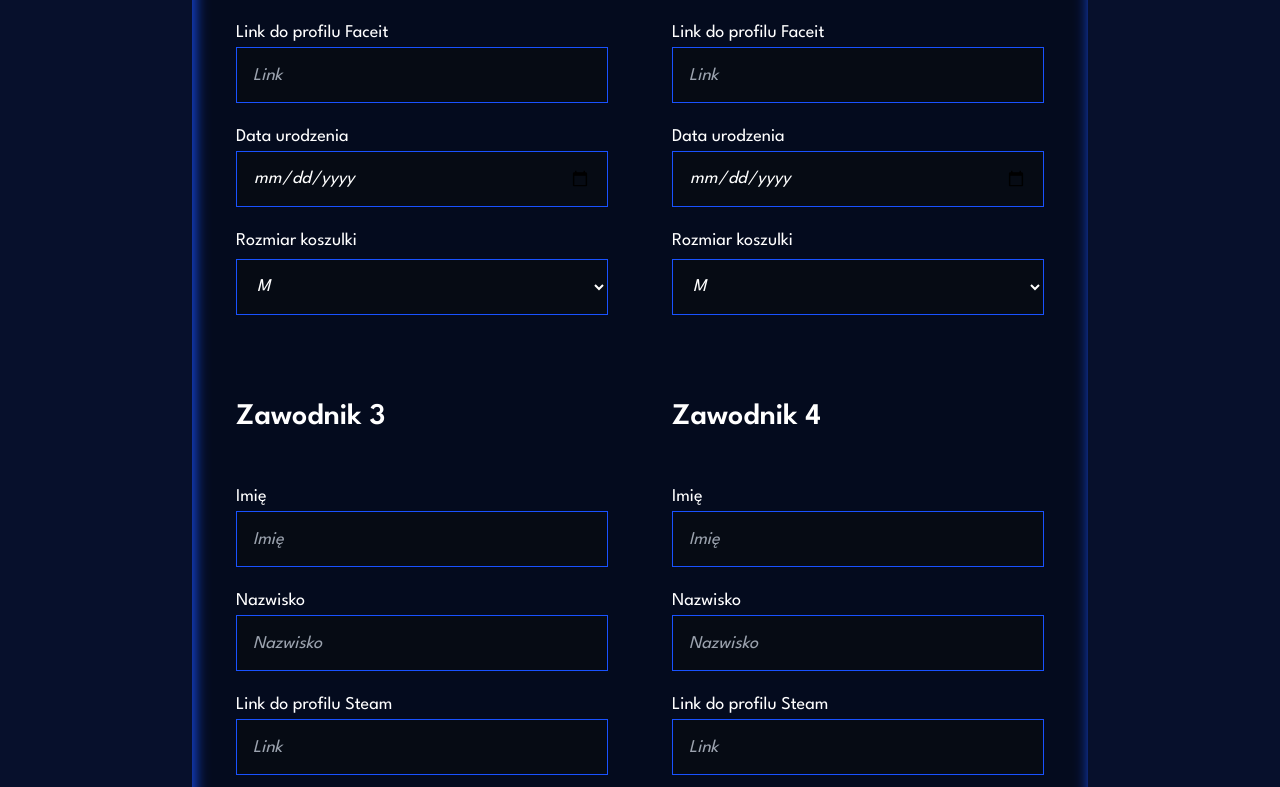
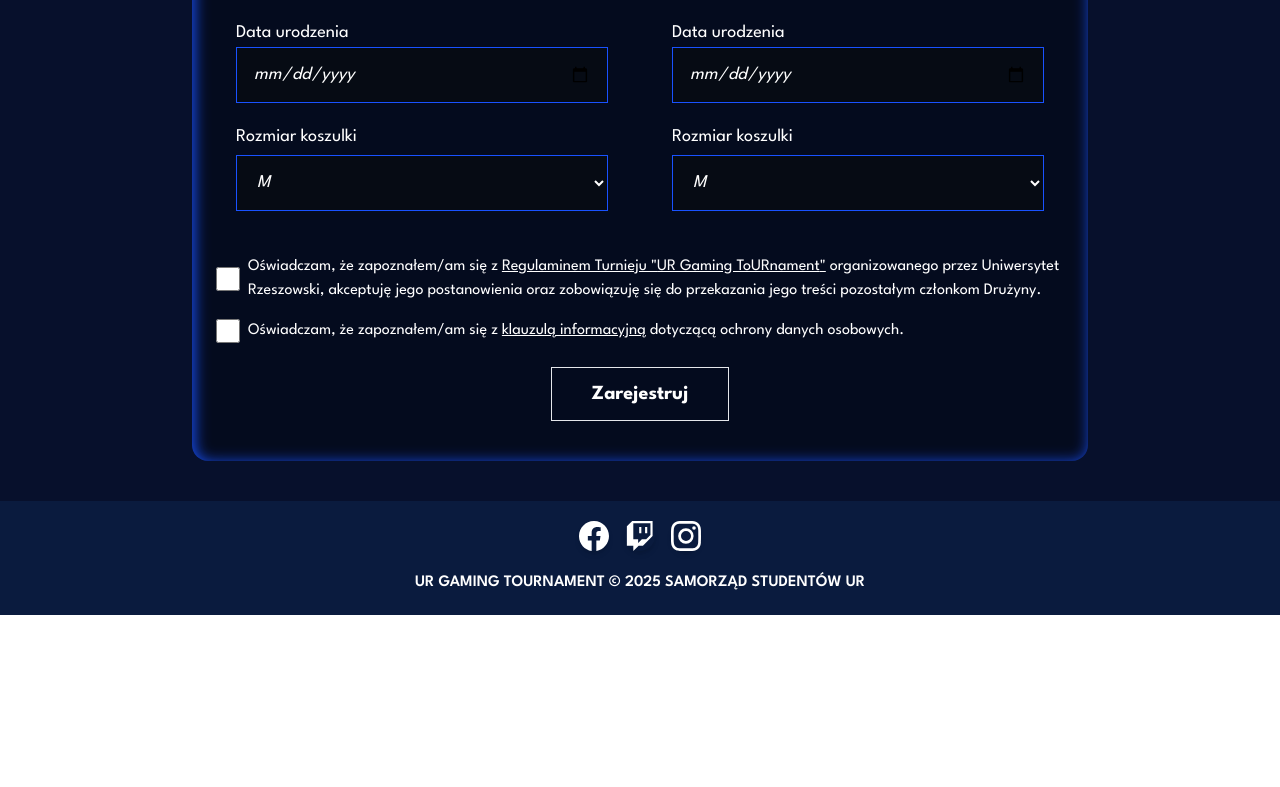
Before and after one commit to Poudretteite/UR-game-tournament, a React (Vite) app: page /rejestracja in a window 1280 px wide. Shown: the part 1193-1980 px from the top of the page. After the commit the page ends 1808 px from the top, so only its background shows below. Built offline with nearby package versions, Linux system fonts and the light colour scheme; what bad-words would draw is missing.

Commit message:
fix: remove Faceit ID handling and update tournament dates in Home component

```diff
--- a/src/components/TwitchEmbed.jsx
+++ /dev/null
@@ -1,9 +0,0 @@
-import links from '../data/links.json';
-
-const TwitchEmbed = () => {
-    return <div className="grid grid-cols-1 gap-4 place-items-stretch" style={{ aspectRatio: '16 / 9' }} >
-      <iframe src={links.Twitch} allowFullScreen="true" scrolling="no" frameBorder={0} />
-    </div>;
-  }
-
-  export default TwitchEmbed;
--- a/src/data/links.json
+++ b/src/data/links.json
@@ -1,4 +1,4 @@
 {
     "Twitch": "https://player.twitch.tv/?channel=gamex_tournament&parent=gamextournament.pl",
-    "Rules": "https://drive.google.com/file/d/1JS1sbZlzKHQdUD-GCbrM3lIZGhQ_uV_t/view"
+    "Rules": "https://drive.google.com/file/d/1is_LOi36po80Kgx9x2c-t440RD3w-iGs/view"
 }
--- a/src/functions/validateForm.js
+++ b/src/functions/validateForm.js
@@ -49,12 +49,6 @@ export function validateForm(data) {
   for (let index = 0; index < data.members.length; index++) {
     const member = data.members[index];
     const i = index + 1;
-    const optional = i === 6;
-
-    // Pomijamy opcjonalnego rezerwowego, jeśli pola są puste
-    if (optional && !member.firstName && !member.lastName && !member.steam) {
-      continue;
-    }
 
     if (index == 0) {
       if (member.firstName.toLowerCase() + " " + member.lastName.toLowerCase() !== data.team.captainName.toLowerCase()) {
@@ -90,10 +84,6 @@ export function validateForm(data) {
       return `Link Steam zawodnika ${i} jest niepoprawny.`;
     }
 
-    if (!/^https:\/\/www\.faceit\.com\/[a-z]{2}\/players\/[A-Za-z0-9_.-]+\/?$/.test(member.faceit)) {
-      return `Link Faceit zawodnika ${i} jest niepoprawny.`;
-    }
-
     if (!member.birthDate || new Date(member.birthDate) > new Date(date2007) || isNaN(new Date(member.birthDate))) {
       return `Zawodnik ${i} musi być urodzony przed ${date2007}.`;
     }
@@ -110,12 +100,5 @@ export function validateForm(data) {
     return 'Każdy link Steam musi być unikalny.';
   }
 
-  const faceitIDs = data.members.map(member => member.faceit.trim());
-  const uniqueFaceitIDs = new Set(steamIDs);
-
-  if (uniqueFaceitIDs.size !== faceitIDs.length) {
-    return 'Każdy link FACEIT musi być unikalny.';
-  }
-
   return null;
 }
--- a/src/routes/Form.jsx
+++ b/src/routes/Form.jsx
@@ -24,7 +24,6 @@ function Form() {
       const firstName = rawData[`${prefix}Name`]?.trim() || '';
       const lastName  = rawData[`${prefix}LastName`]?.trim() || '';
       const steam = rawData[`${prefix}Steam`]?.trim() || '';
-      const faceit = rawData[`${prefix}Faceit`]?.trim() || '';
       const birthDate = rawData[`${prefix}birthDate`] || '';
       const shirtSize = rawData[`${prefix}shirtSize`] || '';
 
@@ -34,7 +33,7 @@ function Form() {
         continue;
       }
 
-      members.push({ firstName, lastName, steam, faceit, birthDate, shirtSize });
+      members.push({ firstName, lastName, steam, birthDate, shirtSize });
     }
 
     const data = {
@@ -153,23 +152,19 @@ function Form() {
 
         {/* Zawodnicy */}
         <section className="grid grid-cols-1 md:grid-cols-2 gap-6">
-          {Array(6)
+          {Array(2)
             .fill(0)
             .map((_, i) => {
-              const optional = i === 5;
               const tmNo = `teamMember${i + 1}`;
-              const required = !optional;
 
 
               return (
                 <div key={i} className="p-5 pt-10">
                   <h3 className="text-3xl h-16 font-semibold">
                   {
-                    optional
-                      ? "Zawodnik rezerwowy (opcjonalnie)"
-                      : i != 0
-                        ? `Zawodnik ${i + 1}`
-                        : `Zawodnik ${i + 1} Kapitan`
+                    i != 0
+                      ? `Zawodnik ${i + 1}`
+                      : `Zawodnik ${i + 1} - Kapitan`
                   }
                   </h3>
 
@@ -182,7 +177,7 @@ function Form() {
                       minlength="2"
                       onInvalid={(e) => e.target.setCustomValidity('To pole jest wymagane i musi zawierać co najmniej 2 znaki.')}
                       onChange={(e) => e.target.setCustomValidity('')}
-                      required={required}
+                      required
                       className={commonStyle}
                     />
                   </label>
@@ -196,7 +191,7 @@ function Form() {
                       minlength="2"
                       onInvalid={(e) => e.target.setCustomValidity('To pole jest wymagane i musi zawierać co najmniej 2 znaki.')}
                       onChange={(e) => e.target.setCustomValidity('')}
-                      required={required}
+                      required
                       className={commonStyle}
                     />
                   </label>
@@ -209,25 +204,10 @@ function Form() {
                       placeholder="Link"
                       onInvalid={(e) => e.target.setCustomValidity('To pole jest wymagane i musi zawierać link do profilu Steam.')}
                       onChange={(e) => e.target.setCustomValidity('')}
-                      required={required}
+                      required
                       className={commonStyle}
                       pattern="^https://steamcommunity\.com/profiles/\d{17}/?$"
                       title="Link musi być w formacie https://steamcommunity.com/profiles/7656119XXXXXXXXXX/"
-                    />
-                  </label>
-
-                  <label className="block text-lg mt-2 pt-3">
-                    Link do profilu Faceit
-                    <input
-                      type="url"
-                      name={`${tmNo}Faceit`}
-                      placeholder="Link"
-                      onInvalid={(e) => e.target.setCustomValidity('To pole jest wymagane i musi zawierać link do profilu FACEIT.')}
-                      onChange={(e) => e.target.setCustomValidity('')}
-                      required={required}
-                      className={commonStyle}
-                      pattern="https:\/\/www\.faceit\.com\/[a-z]{2}\/players\/[A-Za-z0-9_.\-]+\/?"
-                      title="Link musi być w formacie https://www.faceit.com/en/players/<username>"
                     />
                   </label>
 
@@ -237,7 +217,7 @@ function Form() {
                       type="date"
                       max={date2007}
                       name={`${tmNo}birthDate`}
-                      required={required}
+                      required
                       className={`${commonStyle} py-1`}
                     />
                   </label>
@@ -247,7 +227,7 @@ function Form() {
                     <select
                       name={`${tmNo}shirtSize`}
                       defaultValue="M"
-                      required={required}
+                      required
                       className={`${commonStyle} mt-1`}
                     >
                       {shirtSizes.map((size) => (
--- a/src/routes/Home.jsx
+++ b/src/routes/Home.jsx
@@ -1,5 +1,4 @@
 import * as React from 'react';
-import TwitchEmbed from '../components/TwitchEmbed';
 import assets from '../data/assets.json';
 import Sponsors from '../components/Sponsors';
 import ElectricBorder from '../components/ui/shadcn-io/electricBorder/electric-border';
@@ -25,7 +24,7 @@ const Home = () => {
                     <p className='text-6xl font-bold'>Ogólnopolski Turniej <br /> E-Sportowy</p>
                     <section>
                         <h2 className={h2}>Zapisy</h2>
-                        <h3 className={h3}>15 - 30.09.2025</h3>
+                        <h3 className={h3}>3 - 22.10.2025</h3>
                     </section>
                     <section>
                         <h2 className={h2}>Pula nagród</h2>
@@ -39,18 +38,13 @@ const Home = () => {
                         />&nbsp;ZŁ
                     </section>
                     <section>
-                        <h2 className={h2}>Kwalifikacje</h2>
-                        <h3 className={h3}>3 - 26.10.2025</h3>
+                        <h2 className={h2}>Eliminacje</h2>
+                        <h3 className={h3}>24 - 31.10.2025</h3>
                     </section>
                     <section>
                         <h2 className={h2}>Finał - LAN</h2>
                         <h3 className={h3}>12 Listopada</h3>
                     </section>
-                    <div className="w-full flex justify-center">
-                        <div className="w-full max-w-4xl hidden">
-                        <TwitchEmbed />
-                        </div>
-                    </div>
                 </div>
                 </ElectricBorder>
             </main>
```
Also changed, not shown: 2 other files (tests, documents, lock files or other folders).
